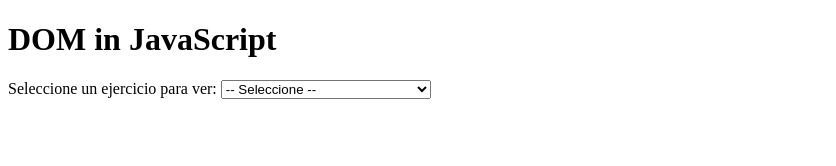
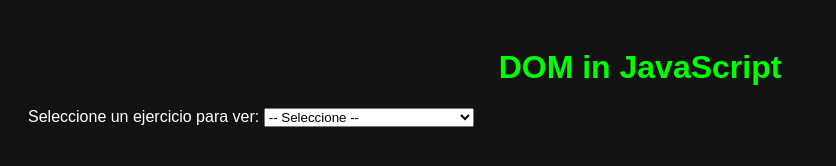
Before and after one commit to dasalgar123/tema-dom-3-ejemplos, a plain HTML site: page index.html in a window 1280 px wide. Shown: the whole page, without its empty margins (0-836 px from the left). Drawn offline with Linux system fonts and the light colour scheme.

Commit message:
Update index.html

```diff
--- a/index.html
+++ b/index.html
@@ -4,7 +4,7 @@
     <meta charset="UTF-8">
     <meta name="viewport" content="width=device-width, initial-scale=1.0">
     <title>Taller ejercicio para ver: DOM in JavaScript</title>
-    <link rel="stylesheet" href="stiles.css">
+    <link rel="stylesheet" href="styles.css">
     <script>
         function redirectToExercise() {
             const selector = document.getElementById("selector");
```
